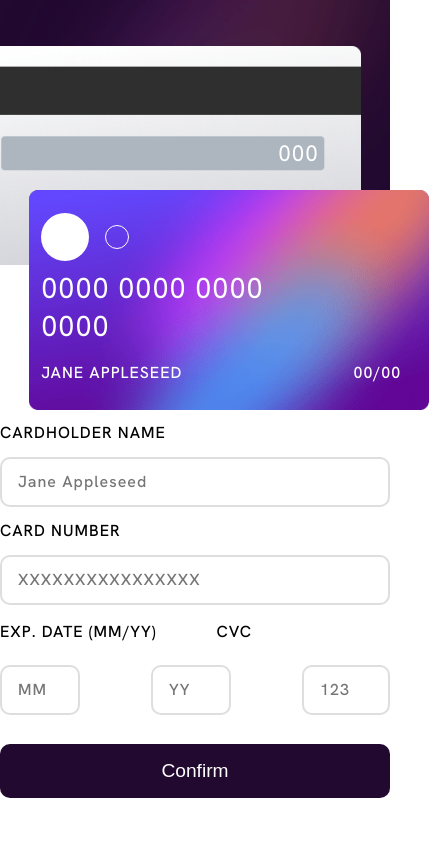
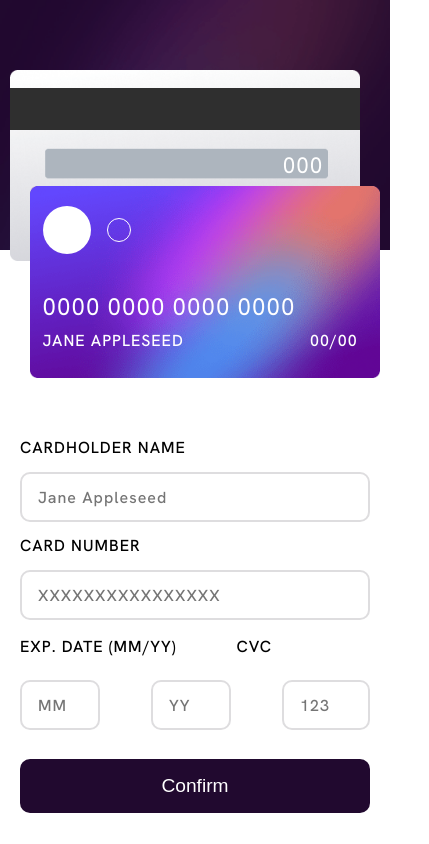
Before and after one commit to domenmerhar/Interactive-card-details-form, a website: page index.html in a window 390 px wide. Shown: the whole page, 429 px wide, since content can reach past the window. Drawn offline with nearby package versions, Linux system fonts and the light colour scheme; files that its build step writes are made by us from their sources; files whose address does not match are found by name.

Commit message:
Fixed mobile design

```diff
--- a/index.html
+++ b/index.html
@@ -10,7 +10,7 @@
       sizes="32x32"
       href="./images/favicon-32x32.png"
     />
-    <link rel="stylesheet" href="css/style.css" />
+    <link rel="stylesheet" href="css/compiled.css" />
 
     <script defer src="script.js"></script>
 
--- a/sass/main.scss
+++ b/sass/main.scss
@@ -27,6 +27,8 @@ body {
   display: flex;
   justify-content: center;
   align-items: center;
+  padding: 0;
+  margin: 0;
 
   background-image: url("../images/bg-main-desktop.png");
   background-repeat: no-repeat;
@@ -57,11 +59,13 @@ main {
   }
 
   @include phone {
+    align-self: flex-start;
     width: 100%;
     flex-direction: column;
     gap: 1.5rem;
     justify-content: space-around;
-    height: 95%;
+    height: 95vh;
     align-items: center;
+    align-self: center;
   }
 }
--- a/sass/partials/_inputContainer.scss
+++ b/sass/partials/_inputContainer.scss
@@ -1,6 +1,8 @@
 .input-container {
   @include phone {
     margin-top: $phone-card-margin-top;
+    width: 350px;
+    height: 350px;
   }
 
   &__form {
--- a/sass/partials/cardContainer/_cardBack.scss
+++ b/sass/partials/cardContainer/_cardBack.scss
@@ -4,9 +4,13 @@
   display: inline-block;
   align-self: flex-end;
 
+  @include phone {
+    margin-right: 10px;
+  }
+
   &__back-img {
     @include phone {
-      width: 400px;
+      width: 350px;
     }
   }
 
--- a/sass/partials/cardContainer/_cardContainer.scss
+++ b/sass/partials/cardContainer/_cardContainer.scss
@@ -6,7 +6,11 @@
 
   @include phone {
     flex-direction: column-reverse;
-    width: 85%;
+    width: 350px;
     gap: 0px;
   }
+
+  & > {
+    width: 100%;
+  }
 }
--- a/sass/partials/cardContainer/cardFront/_cardBottom.scss
+++ b/sass/partials/cardContainer/cardFront/_cardBottom.scss
@@ -17,7 +17,7 @@
   }
 
   @include phone {
-    width: 360px;
     font-size: 1rem;
+    width: 100%;
   }
 }
--- a/sass/partials/cardContainer/cardFront/_cardFront.scss
+++ b/sass/partials/cardContainer/cardFront/_cardFront.scss
@@ -10,7 +10,7 @@
     letter-spacing: 1px;
 
     @include phone {
-      font-size: 1.8rem;
+      font-size: 1.5rem;
     }
   }
 
@@ -20,7 +20,9 @@
     z-index: 100;
 
     &__front-img {
-      width: 400px;
+      width: 350px;
     }
+
+    margin-left: 10px;
   }
 }
```
